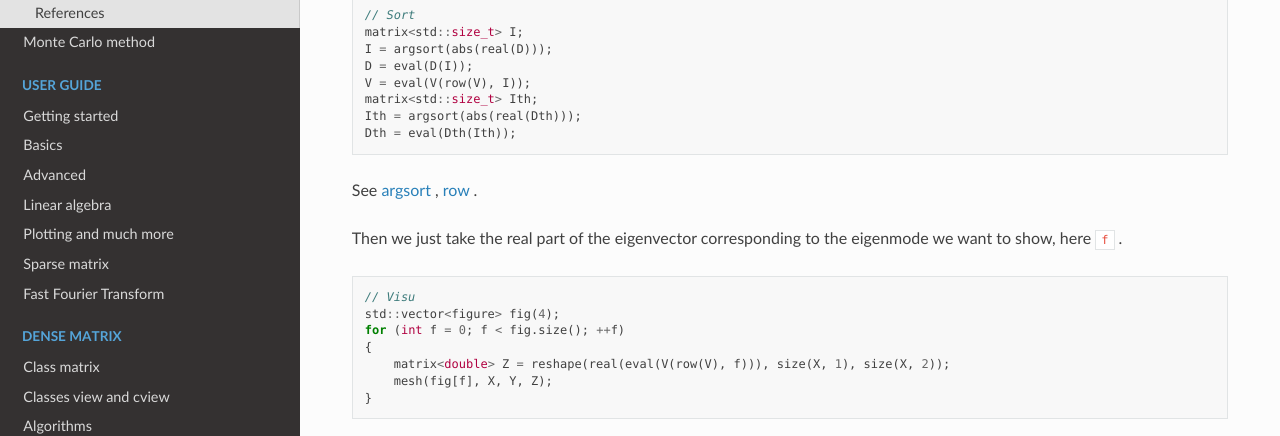
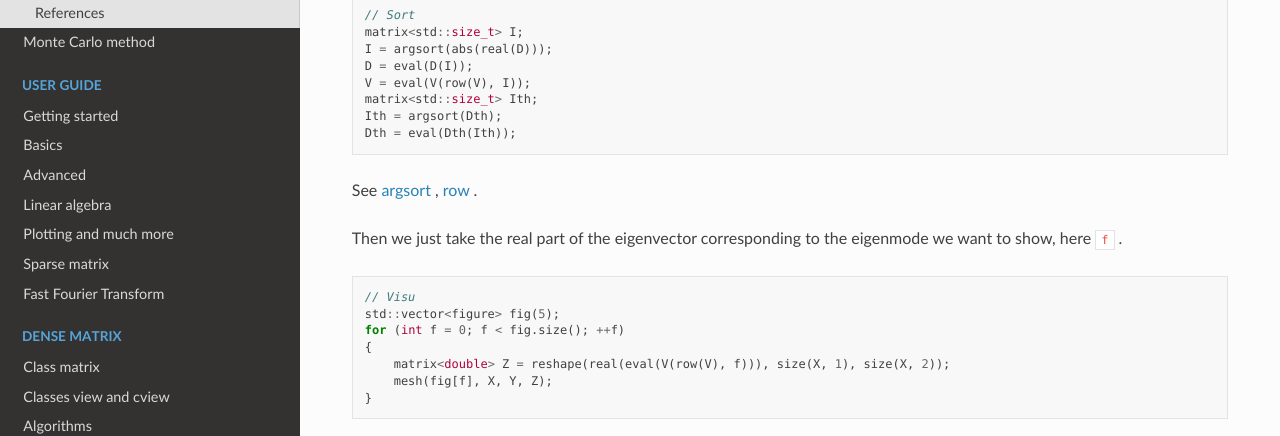
Before and after one commit to leprojetcastor/castor, a Sphinx documentation site: the page built from doc/source/eigenmode.rst, in a window 1280 px wide and 1400 px high, scrolled down 2910 px. Shown: the part 151-587 px from the top of the window. Built offline with Sphinx 7.4.7 and the Read the Docs theme 2.0.0, drawn with Linux system fonts in a browser that asks for light colours.

Commit message:
Some correction on doc examples

```diff
--- a/doc/source/eigenmode.rst
+++ b/doc/source/eigenmode.rst
@@ -171,7 +171,7 @@ We are interested in the eigenvalues with an imaginary part null and a real part
     D = eval(D(I));
     V = eval(V(row(V), I));
     matrix<std::size_t> Ith;
-    Ith = argsort(abs(real(Dth)));
+    Ith = argsort(Dth);
     Dth = eval(Dth(Ith));
 
 See :ref:`label-argsort` , :ref:`label-row` .
@@ -181,7 +181,7 @@ Then we just take the real part of the eigenvector corresponding to the eigenmod
 .. code-block:: c++
 
     // Visu
-    std::vector<figure> fig(4);
+    std::vector<figure> fig(5);
     for (int f = 0; f < fig.size(); ++f)
     {
         matrix<double> Z = reshape(real(eval(V(row(V), f))), size(X, 1), size(X, 2));
@@ -250,11 +250,11 @@ Here you have all the code at once :
         D = eval(D(I));
         V = eval(V(row(V), I));
         matrix<std::size_t> Ith;
-        Ith = argsort(abs(real(Dth)));
+        Ith = argsort(Dth);
         Dth = eval(Dth(Ith));
 
         // Visu
-        std::vector<figure> fig(4);
+        std::vector<figure> fig(5);
         for (int f = 0; f < fig.size(); ++f)
         {
             matrix<double> Z = reshape(real(eval(V(row(V), f))), size(X, 1), size(X, 2));
--- a/doc/source/montecarlo.rst
+++ b/doc/source/montecarlo.rst
@@ -52,7 +52,7 @@ So, we count the number of points inside the quadrant i.e points with :math:`x^2
     Incircle = find(pow(MX, 2) + pow(MY, 2) <= 1);
     double Pi = 4. * (size(Incircle)(1) / n);
 
-See :ref:`label-find-smatrix`
+See :ref:`label-find-smatrix` , :ref:`label-size`
 
 Another way of doing it is by using ``sum``
 
```
